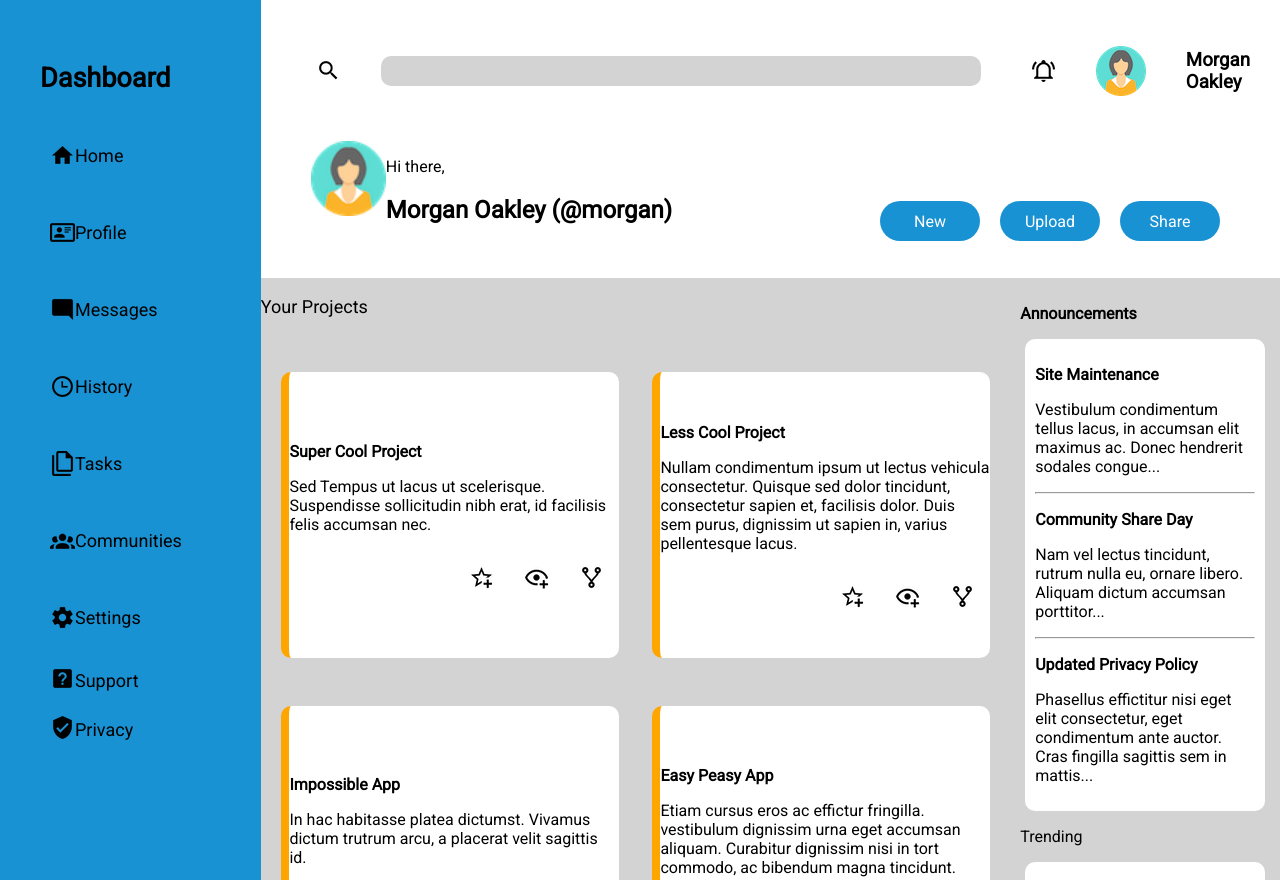
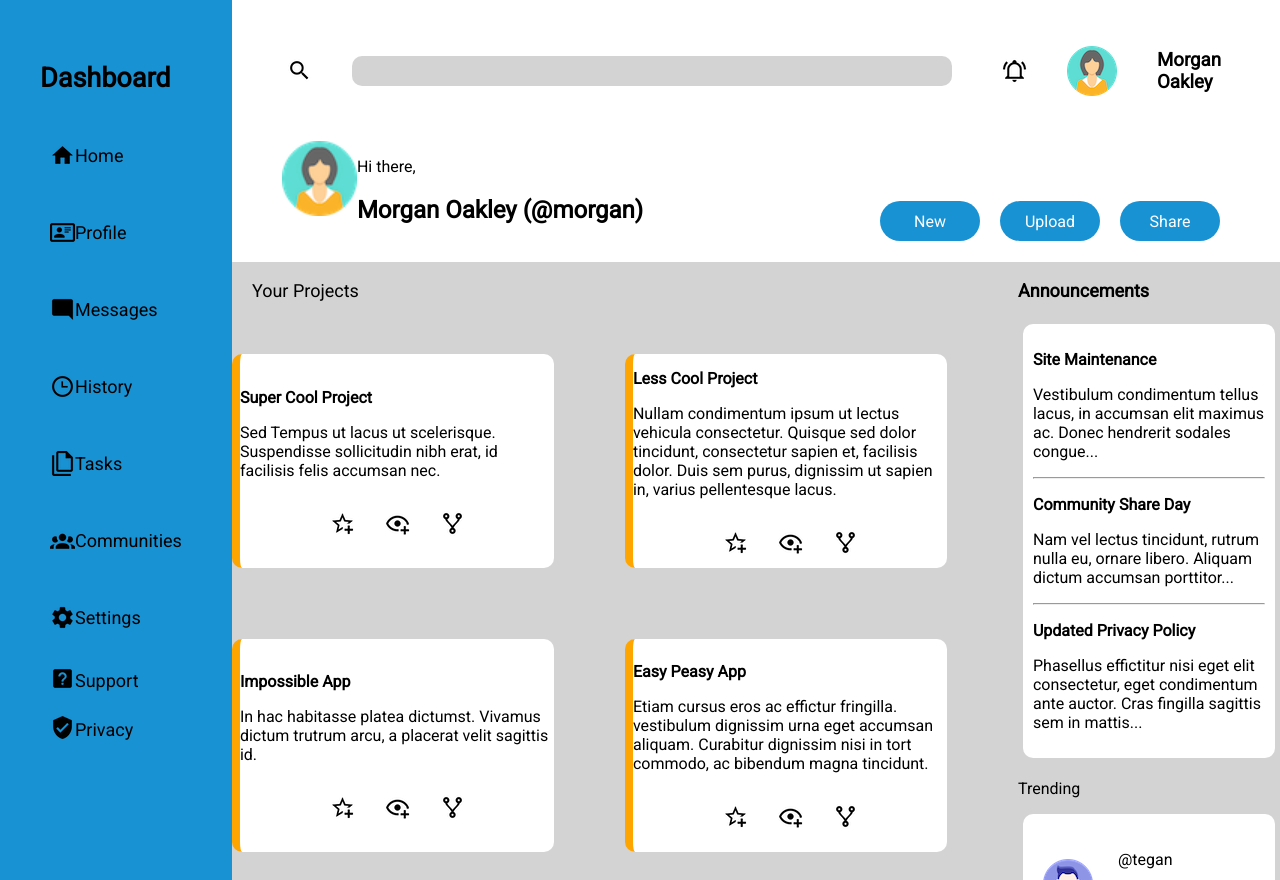
Before and after one commit to Peavy101/AdminDashBoard, a plain HTML site: page index.html in a window 1280 px wide. Shown: the top 880 px of the page. Drawn offline with Linux system fonts and the light colour scheme.

Commit message:
Fixing Flex Issues and Cleaning up

```diff
--- a/index.html
+++ b/index.html
@@ -11,7 +11,6 @@
 <body>
     <aside>
         <div class="dashboardTitle"><h1>Dashboard</h1></div>
-        <div class="asideMain">
         <div class="dashboardNav">
             <img src="pictures/home.png" alt="home">
             <p>Home</p>
@@ -36,8 +35,6 @@
             <img src="pictures/account-group.png" alt="communites">
             <p>Communities</p>
         </div>
-        </div>
-        <div class="asideMain">
         <div class="dashboardNav">
             <img src="pictures/cog.png" alt="settings">
             <p>Settings</p>
@@ -49,7 +46,6 @@
         <div class="dashboardNav">
             <div><img src="pictures/shield-check.png" alt="privacy"></div>
             <div>Privacy</div>
-            </div>
         </div>
     </aside>
     <main>
@@ -90,9 +86,7 @@
         </div>
         <div class="mainDashboard">
             <div class="projects">
-                <div class="dashboardTitle">
-                    <p>Your Projects</p>
-                </div>
+                <p class="dashboardTitle" style="margin-left: 20px;">Your Projects</p>
                 <div class="dashboardGrid">
                     <div class="item">
                         <div class="itemText">
@@ -164,7 +158,7 @@
             </div>
             <div class="sidebar">
                 <div class="announcements">
-                    <p><b>Announcements</b></p>
+                    <p class="dashboardTitle"><b>Announcements</b></p>
                     <div class="announcementsBox">
                         <div class="announcementsItems">
                             <p><b>Site Maintenance</b></p>
--- a/style.css
+++ b/style.css
@@ -4,27 +4,22 @@ body {
     margin: 0;
     padding: 0;
     font-family: Roboto;
+    height: 100%;
 }
 
 aside {
     background-color: #1992D4;
-    height: 100vh;
-    flex-basis: 20%;
-}
-
-main {
-    flex-basis: 80%;
+    flex: 1;
+    padding: 40px;
     display: flex;
     flex-direction: column;
 }
 
-aside {
-    padding: 40px;
-}
-
-.asideMain {
+main {
     display: flex;
     flex-direction: column;
+    padding: 0;
+    margin: 0;
 }
 
 .dashboardTitle {
@@ -130,20 +125,23 @@ aside {
 .dashboardGrid {
     display: grid;
     justify-content: center;
+    align-items: center;
     grid-template-columns: 50% 50%;
     grid-template-rows: 30% 30% 30%;
     height: 100%;
-    gap: 5%;
-    padding: 5%;
+
 }
 
 .dashboardGrid > div {
     background-color: white;
     border-left: 8px solid orange;
     border-radius: 10px;
+    width: 80%;
+    height: 75%;
     display: flex;
     flex-direction: column;
     justify-content: center;
+    align-items: center;
 }
 
 .itemPhoto {
@@ -160,9 +158,13 @@ aside {
 
 .sidebar {
     flex-basis: 25%;
-    padding: 10px;
 }
 
+.announcements {
+    display: flex;
+    flex-direction: column;
+
+}
 .announcementsBox {
     background-color: white;
     border-radius: 10px;
```
Lines whose indentation alone changed are shown as unchanged.
